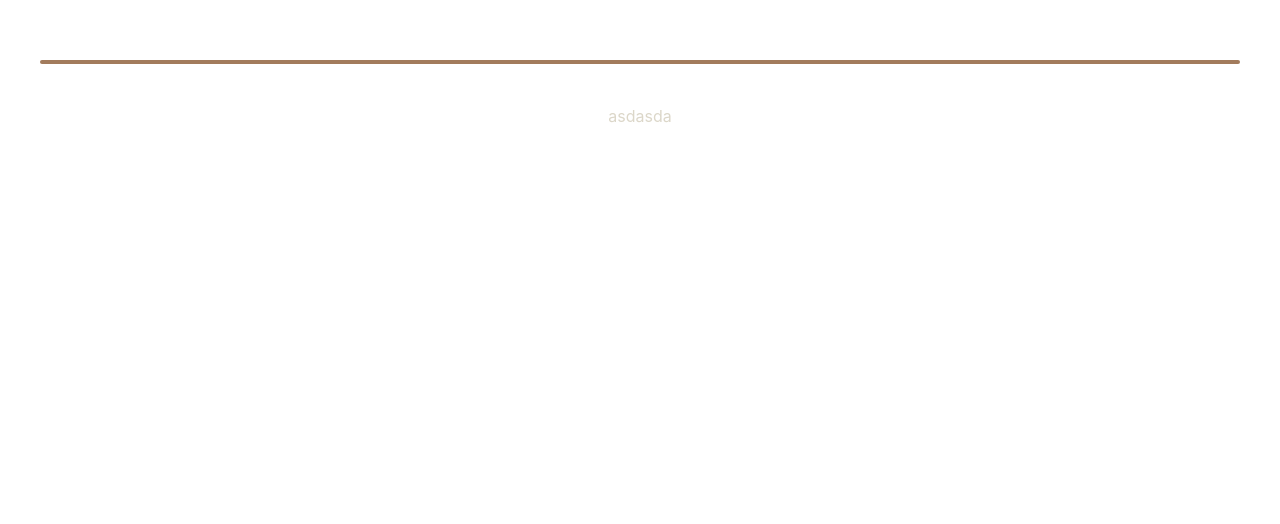
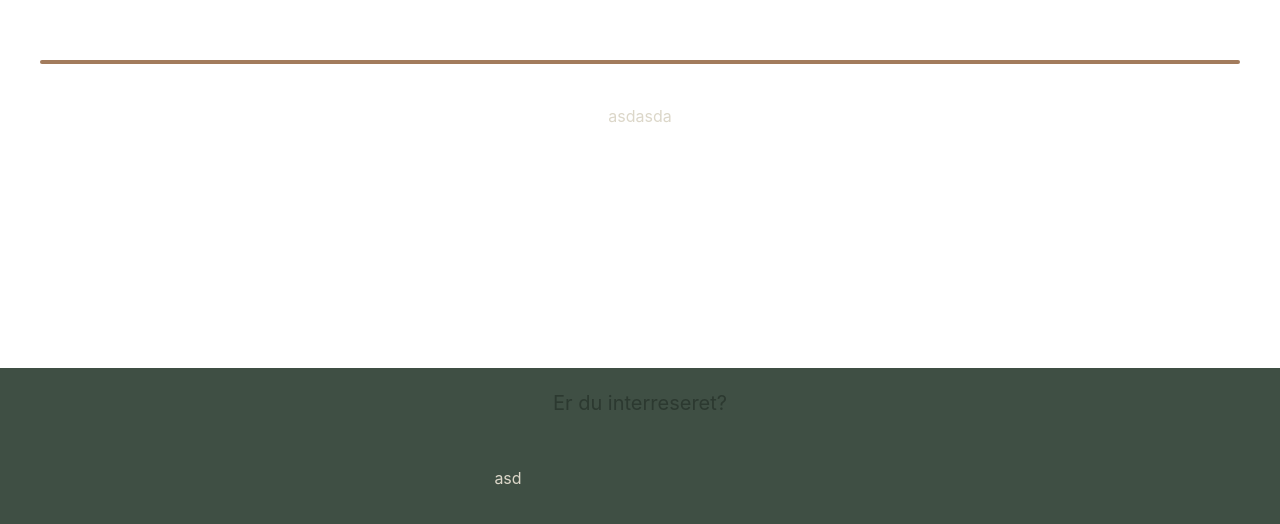
Before and after one commit to AndrxB/forstaa-alt, a React (Vite) app: page / in a window 1280 px wide. Shown: the part 1856-2380 px from the top of the page. Built offline with nearby package versions, Linux system fonts and the light colour scheme.

Commit message:
stashing

```diff
--- a/src/App.jsx
+++ b/src/App.jsx
@@ -89,6 +89,15 @@ function App() {
           asdasda
         </div>
 
+        <footer className='absolute w-screen bottom-0 h-40 pt-5 flex flex-col items-center justify-start gap-10'>
+          <p className='text-[20px]'> Er du interreseret? </p>
+          <div className='z-100'>
+            <label>asd</label>
+            <input className="border-solid p-2 z-100" placeholder='' />
+
+          </div>
+        </footer>
+
       </main>
     </>
   )
--- a/src/index.css
+++ b/src/index.css
@@ -34,6 +34,16 @@
 #burger-menu {
   background-color: var(--primary);
 }
+
+footer {
+  background-color: var(--secondary);
+}
+
+body footer p {
+    color: var(--primary);
+}
+
+
 
 a {
   font-weight: 500;
```
